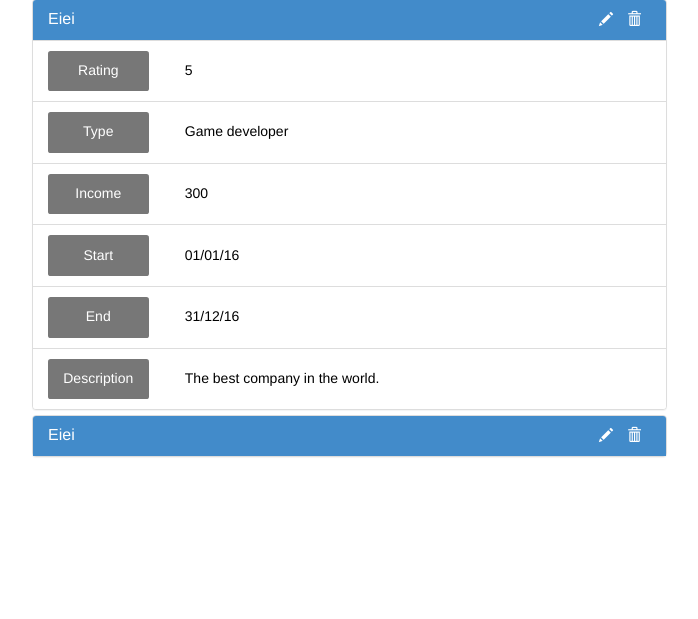
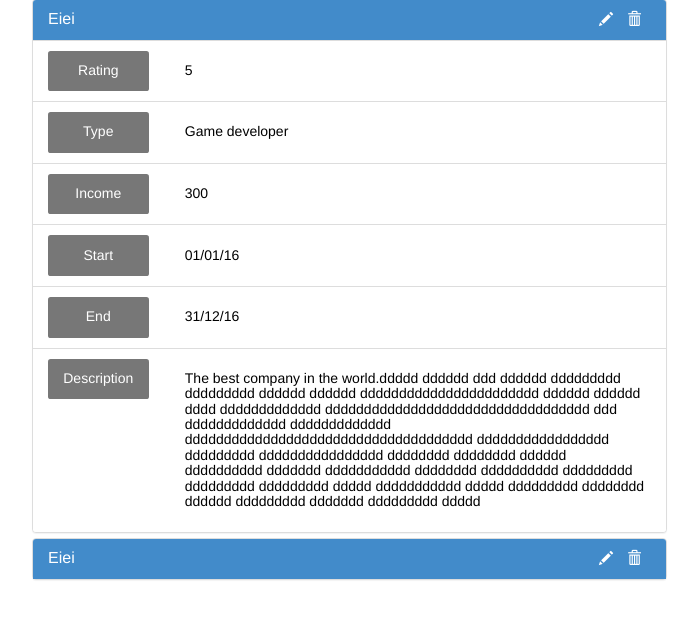
Before and after one commit to stsupertam/ResumeGenerator, a Django app: page /list/ in a window 1280 px wide, after a click on "Eiei". Shown: the part 71-690 px from the top of the page, without its empty margins (243-941 px from the left). Run offline with Django 3.2, Linux system fonts and the light colour scheme; parts of the project's set-up code (start-up, migrations or seed data) failed here and were passed over; some libraries are stand-ins or nearby versions.

Commit message:
fix long description text overflow

```diff
--- a/static/css/list.css
+++ b/static/css/list.css
@@ -23,6 +23,6 @@
 .detail{
     padding-left: 30px;
     text-align: left;
-    overflow: hidden;
-    text-overflow: ellipsis;
+    word-wrap: break-word;
+    white-space: initial;
 }
--- a/templates/list.html
+++ b/templates/list.html
@@ -1,4 +1,8 @@
-<!DOCTYPE html> {% extends 'base.html' %} {% load static %}
+<!DOCTYPE html>
+
+{% extends 'base.html' %}
+
+{% load static %}
 
 <html>
 
@@ -45,7 +49,7 @@
                             </li>
                             <li class="list-group-item clearfix">
                                 <div class="label label-default col-md-2"><h5>Description</h5></div>
-                                <div class="label label-default data col-md-10"><h5 class="detail">The best company in the world.</h5></div>
+                                <div class="label label-default data col-md-10"><h5 class="detail">The best company in the world.ddddd dddddd ddd dddddd ddddddddd ddddddddd dddddd dddddd ddddddddddddddddddddddd dddddd dddddd dddd ddddddddddddd dddddddddddddddddddddddddddddddddd ddd ddddddddddddd ddddddddddddd ddddddddddddddddddddddddddddddddddddd ddddddddddddddddd ddddddddd dddddddddddddddd dddddddd dddddddd dddddd dddddddddd ddddddd ddddddddddd dddddddd dddddddddd ddddddddd ddddddddd ddddddddd ddddd ddddddddddd ddddd ddddddddd dddddddd dddddd ddddddddd ddddddd ddddddddd ddddd</h5></div>
                             </li>
                         </ul>
                     </div>
```
